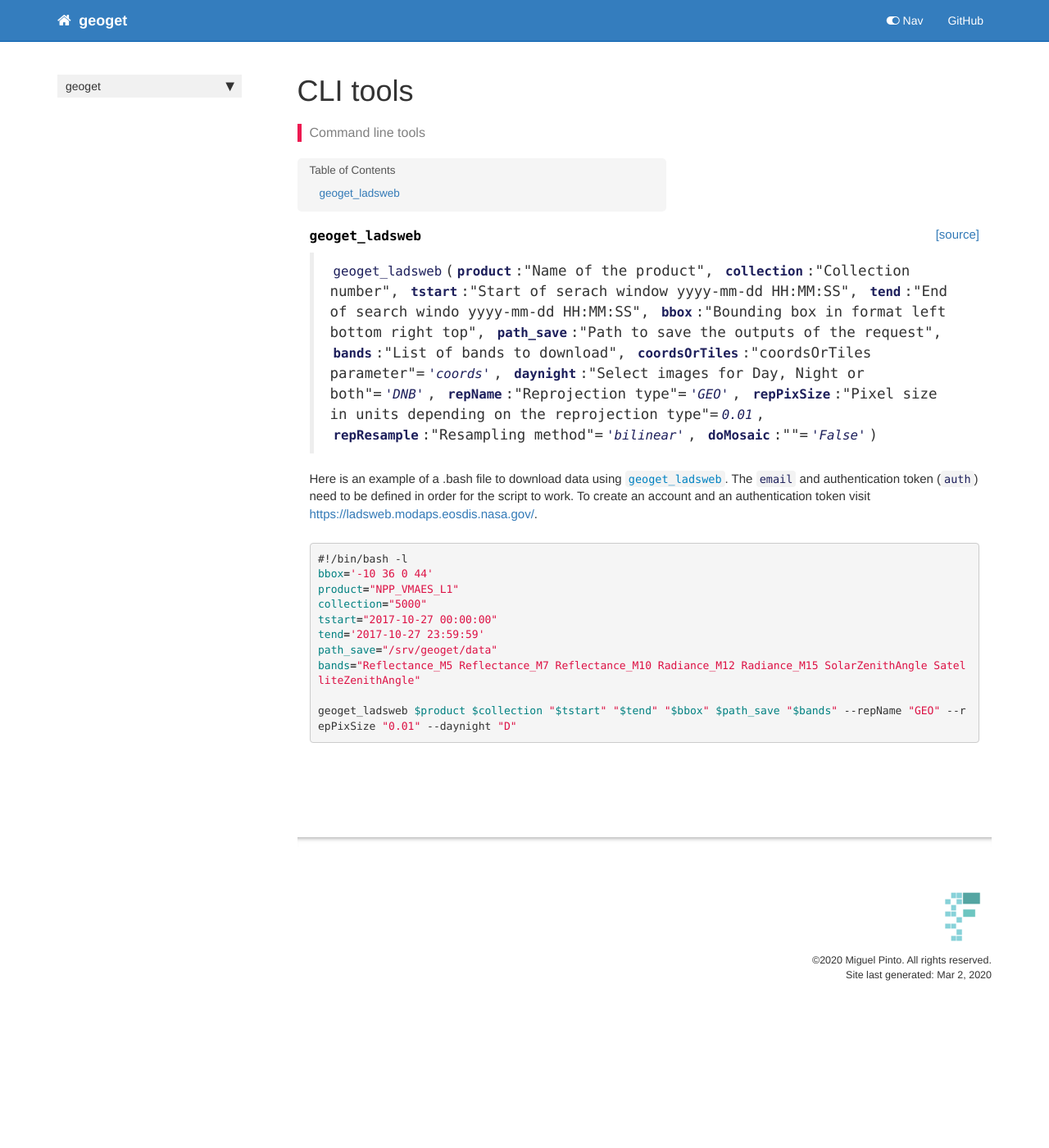
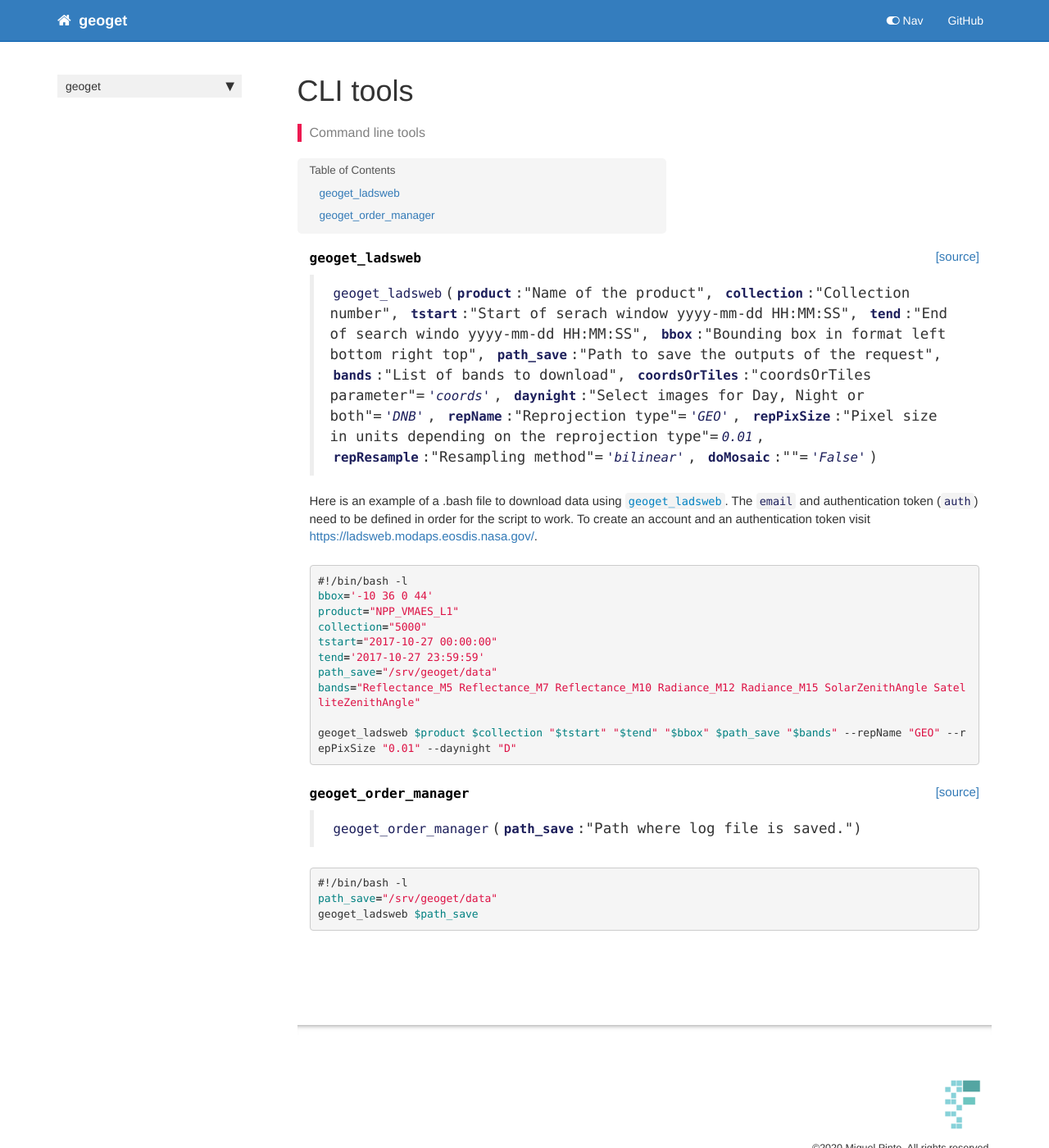
Before and after one commit to mnpinto/geoget, a Jekyll site: the page built from docs/cli.html, in a window 1280 px wide and 1400 px high. Shown: the whole window at 82% size. Built offline with Jekyll 4.4.1, drawn with Linux system fonts in a browser that asks for light colours; nearby versions of some CDN libraries; comment, search, counter and statistics services are not loaded.

Commit message:
new geoget_order_manager cli script

```diff
--- a/docs/cli.html
+++ b/docs/cli.html
@@ -72,4 +72,37 @@ geoget_ladsweb <span class="nv">$product</span> <span class="nv">$collection</sp
 </div>
 </div>
 </div>
+<div class="cell border-box-sizing code_cell rendered">
+
 </div>
+<div class="cell border-box-sizing code_cell rendered">
+
+<div class="output_wrapper">
+<div class="output">
+
+<div class="output_area">
+
+
+<div class="output_markdown rendered_html output_subarea ">
+<h4 id="geoget_order_manager" class="doc_header"><code>geoget_order_manager</code><a href="https://github.com/mnpinto/geoget/tree/master/geoget/cli.py#L42" class="source_link" style="float:right">[source]</a></h4><blockquote><p><code>geoget_order_manager</code>(<strong><code>path_save</code></strong>:"Path where log file is saved.")</p>
+</blockquote>
+
+</div>
+
+</div>
+
+</div>
+</div>
+
+</div>
+<div class="cell border-box-sizing text_cell rendered"><div class="inner_cell">
+<div class="text_cell_render border-box-sizing rendered_html">
+<div class="highlight"><pre><span></span><span class="ch">#!/bin/bash -l </span>
+<span class="nv">path_save</span><span class="o">=</span><span class="s2">&quot;/srv/geoget/data&quot;</span>
+geoget_ladsweb <span class="nv">$path_save</span>
+</pre></div>
+
+</div>
+</div>
+</div>
+</div>
--- a/docs/download.html
+++ b/docs/download.html
@@ -244,7 +244,7 @@ summary: "Functions to download remote sensing data"
 
 
 <div class="output_markdown rendered_html output_subarea ">
-<h4 id="release_order" class="doc_header"><code>release_order</code><a href="https://github.com/mnpinto/geoget/tree/master/geoget/download.py#L195" class="source_link" style="float:right">[source]</a></h4><blockquote><p><code>release_order</code>(<strong><code>orderId</code></strong>, <strong><code>email</code></strong>=<em><code>None</code></em>)</p>
+<h4 id="release_order" class="doc_header"><code>release_order</code><a href="https://github.com/mnpinto/geoget/tree/master/geoget/download.py#L197" class="source_link" style="float:right">[source]</a></h4><blockquote><p><code>release_order</code>(<strong><code>orderId</code></strong>, <strong><code>email</code></strong>=<em><code>None</code></em>)</p>
 </blockquote>
 <p>To release order after download the files.</p>
 
@@ -265,7 +265,7 @@ summary: "Functions to download remote sensing data"
 
 
 <div class="output_markdown rendered_html output_subarea ">
-<h4 id="order_manager" class="doc_header"><code>order_manager</code><a href="https://github.com/mnpinto/geoget/tree/master/geoget/download.py#L203" class="source_link" style="float:right">[source]</a></h4><blockquote><p><code>order_manager</code>(<strong><code>path_save</code></strong>)</p>
+<h4 id="order_manager" class="doc_header"><code>order_manager</code><a href="https://github.com/mnpinto/geoget/tree/master/geoget/download.py#L205" class="source_link" style="float:right">[source]</a></h4><blockquote><p><code>order_manager</code>(<strong><code>path_save</code></strong>)</p>
 </blockquote>
 <p>Manage active orders in log file. Check the status and download the files for each order</p>
 
@@ -286,7 +286,7 @@ summary: "Functions to download remote sensing data"
 
 
 <div class="output_markdown rendered_html output_subarea ">
-<h4 id="run_all" class="doc_header"><code>run_all</code><a href="https://github.com/mnpinto/geoget/tree/master/geoget/download.py#L246" class="source_link" style="float:right">[source]</a></h4><blockquote><p><code>run_all</code>(<strong><code>request_list</code></strong>, <strong><code>path_save</code></strong>)</p>
+<h4 id="run_all" class="doc_header"><code>run_all</code><a href="https://github.com/mnpinto/geoget/tree/master/geoget/download.py#L248" class="source_link" style="float:right">[source]</a></h4><blockquote><p><code>run_all</code>(<strong><code>request_list</code></strong>, <strong><code>path_save</code></strong>)</p>
 </blockquote>
 <p>Send a list of requests and initiate order manager.</p>
 
--- a/docs/index.html
+++ b/docs/index.html
@@ -63,6 +63,7 @@ summary: "Utility functions to download geo data."
 
 geoget_ladsweb <span class="nv">$product</span> <span class="nv">$collection</span> <span class="s2">&quot;</span><span class="nv">$tstart</span><span class="s2">&quot;</span> <span class="s2">&quot;</span><span class="nv">$tend</span><span class="s2">&quot;</span> <span class="s2">&quot;</span><span class="nv">$bbox</span><span class="s2">&quot;</span> <span class="nv">$path_save</span> <span class="s2">&quot;</span><span class="nv">$bands</span><span class="s2">&quot;</span> --repName <span class="s2">&quot;GEO&quot;</span> --repPixSize <span class="s2">&quot;0.01&quot;</span> --daynight <span class="s2">&quot;D&quot;</span>
 </pre></div>
+<p>In case you need to stop the request (it may take a while until the files are available) you can later call <code>geoget_order_manager  .</code> on <code>path_save</code> directory and all requests in the log file will continue to be processed.</p>
 
 </div>
 </div>
--- a/geoget/__init__.py
+++ b/geoget/__init__.py
@@ -1 +1 @@
-__version__ = "0.1.1"
+__version__ = "0.1.2"
--- a/geoget/_nbdev.py
+++ b/geoget/_nbdev.py
@@ -14,7 +14,8 @@ index = {"geturl": "00_external.ipynb",
          "release_order": "01_download.ipynb",
          "order_manager": "01_download.ipynb",
          "run_all": "01_download.ipynb",
-         "geoget_ladsweb": "02_cli.ipynb"}
+         "geoget_ladsweb": "02_cli.ipynb",
+         "geoget_order_manager": "02_cli.ipynb"}
 
 modules = ["external.py",
            "download.py",
--- a/geoget/download.py
+++ b/geoget/download.py
@@ -173,8 +173,10 @@ def download_files(orderId, path_save, auth=None):
 
     for i in progress_bar(range(len(files))):
         file, checksum = files.loc[i, ['name', 'checksum']]
-        csum = os.popen(f'cksum {str(path_save)}/{file}').read().split(' ')[0]
-        if checksum != csum:
+        csum = None
+        if (Path(path_save)/file).is_file():
+            csum = os.popen(f'cksum {str(path_save)}/{file}').read().split(' ')[0]
+        if csum is None or checksum != csum:
             n_tries = 0
             while ~files.loc[i, 'verified'] and n_tries<5:
                 #print(f'Downloading {file}')
```
Also changed, not shown: geoget/cli.py (+6 -1 lines), README.md, 4 other files.
